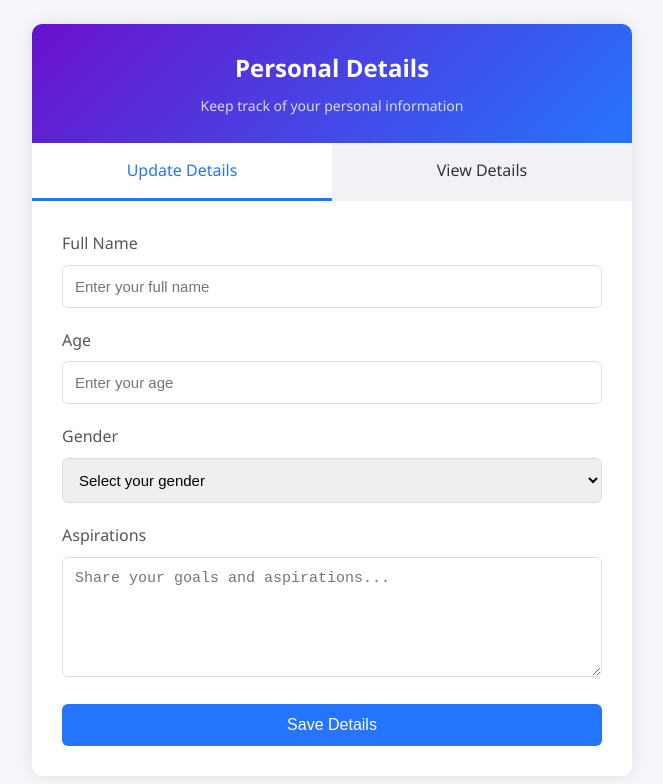
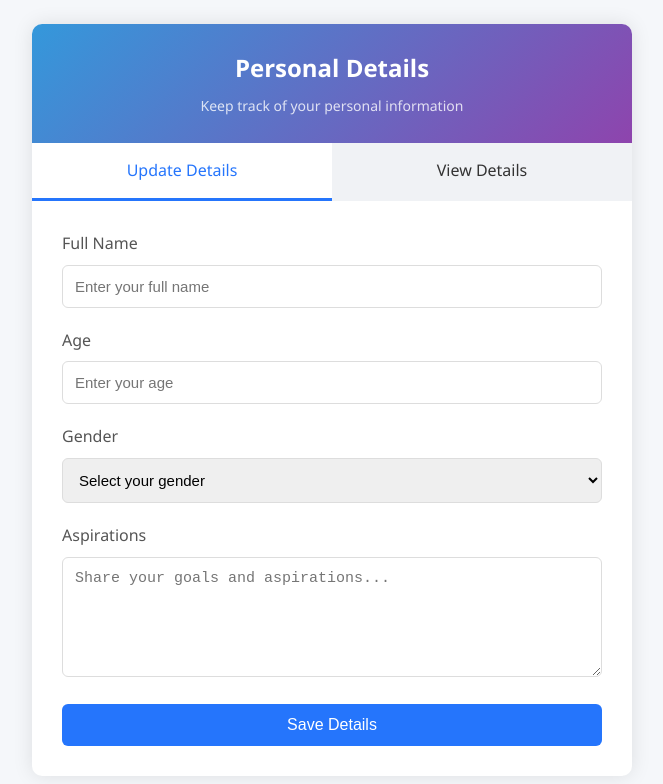
Before and after one commit to Mr-Jaiman09/VertexInnovate, a website: page personal details/personal.html in a window 1280 px wide. Shown: the whole page, without its empty margins (308-971 px from the left). Drawn offline with Linux system fonts and the light colour scheme.

Commit message:
gradient

```diff
--- a/personal details/personal.html
+++ b/personal details/personal.html
@@ -36,7 +36,7 @@
 
         /* Header Styles */
         .header {
-            background: linear-gradient(135deg, #6a11cb 0%, #2575fc 100%);
+            background: linear-gradient(135deg, #3498db, #8e44ad);
             color: white;
             padding: 25px 30px;
             text-align: center;
```
Also changed, not shown: professional details/professional.html (+1 -1 lines).
